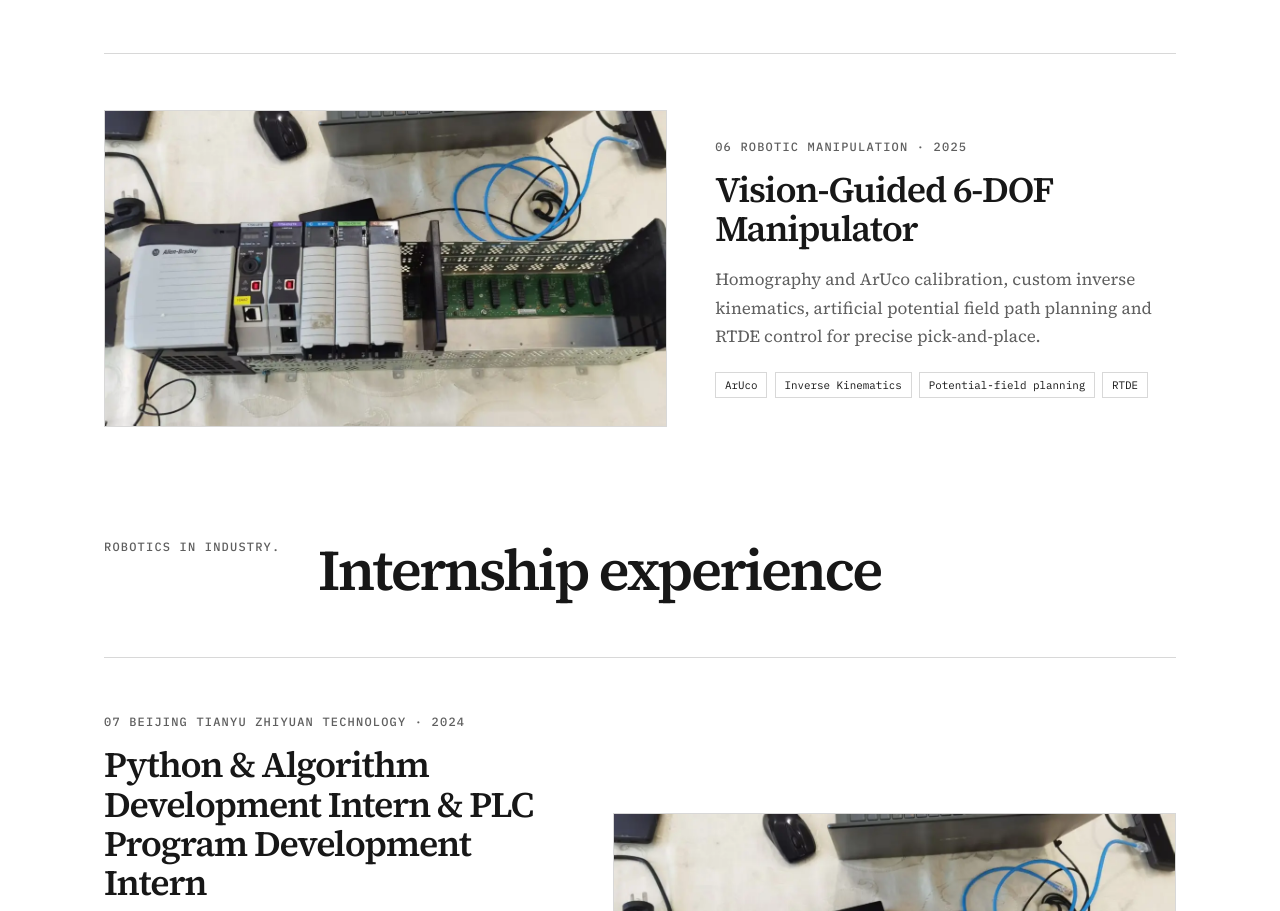
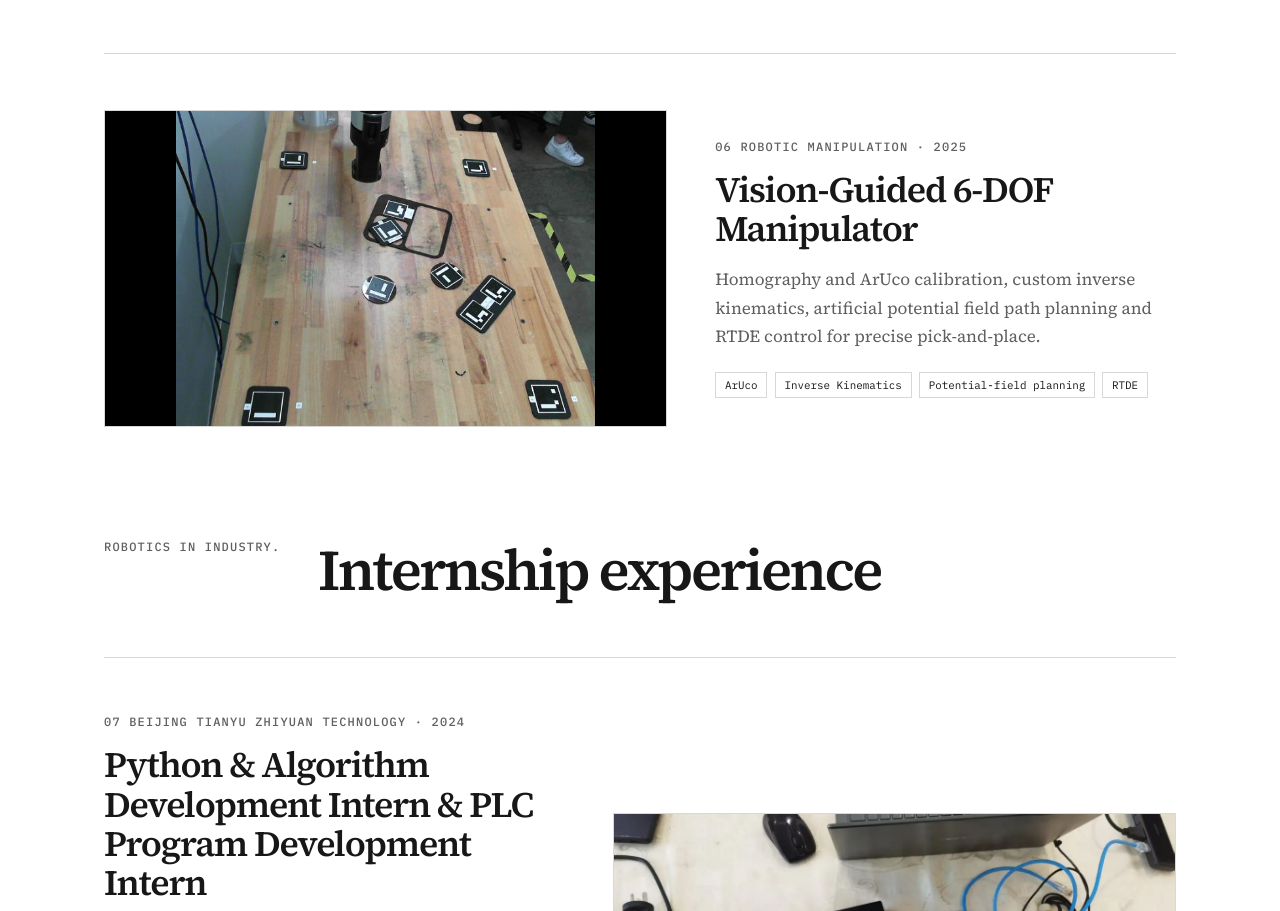
Before and after one commit to Letty1122/yitingliang, a plain HTML site: page index.html in a window 1280 px wide. Shown: the part 5132-6043 px from the top of the page. Drawn offline with Linux system fonts and the light colour scheme.

Commit message:
Add files via upload

```diff
--- a/index.html
+++ b/index.html
@@ -209,7 +209,7 @@
       <!-- Vision-Guided 6-DOF Manipulator -->
       <article class="feature feature-video reveal" style="border-top:1px solid var(--line);padding:3.5rem 0 0;">
         <div class="media-wrap">
-          <img src="assets/plc-system.webp" alt="Rockwell Logix5000 PLC hardware used during the industrial automation internship" loading="lazy">
+          <img src="assets/6-DOF Manipulator.jpg" alt="Rockwell Logix5000 PLC hardware used during the industrial automation internship" loading="lazy">
         </div>
         <div class="feature-copy">
           <p class="project-meta">06 Robotic manipulation · 2025</p>
```
